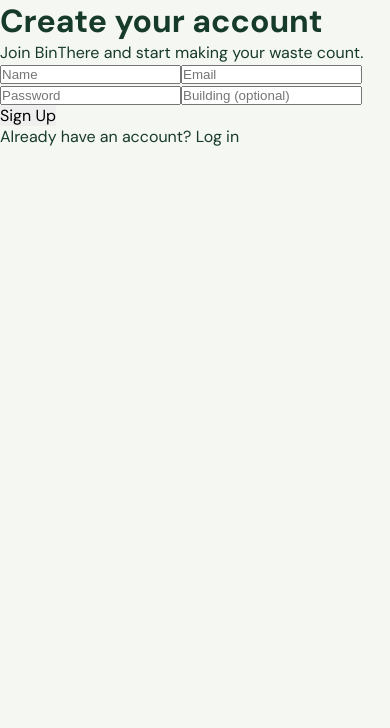
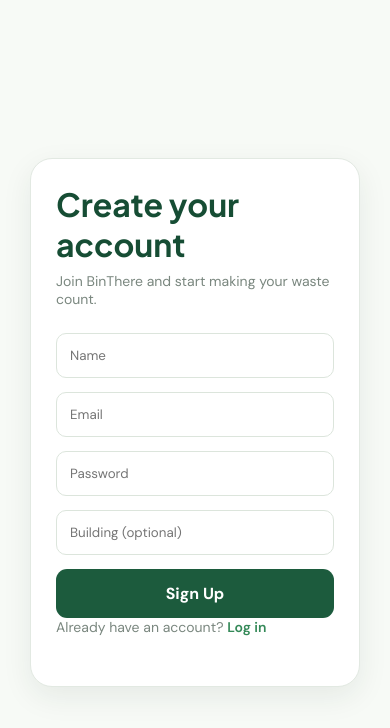
Before and after one commit to sanyawimax/bin-there, a React app in the folder frontend/: page /signup in a window 390 px wide. Shown: the top 728 px of the page. Built offline with nearby package versions, Linux system fonts and the light colour scheme; the HTML template or start-up script is replaced by a standard one.

Commit message:
Add rewards page and authentication UI

```diff
--- a/frontend/src/App.css
+++ b/frontend/src/App.css
@@ -700,3 +700,170 @@
   font-size: 12px;
   line-height: 1.5;
 }
+/* ---------- LOGIN / SIGNUP ---------- */
+
+.auth-page {
+  min-height: 100vh;
+  display: flex;
+  justify-content: center;
+  align-items: center;
+  padding: 30px;
+  background: #f7faf6;
+}
+
+.auth-card {
+  width: min(400px, 100%);
+  padding: 35px;
+  background: white;
+  border: 1px solid #e2e9e2;
+  border-radius: 22px;
+  box-shadow: 0 10px 30px rgba(27, 53, 38, 0.08);
+}
+
+.auth-card h1 {
+  font-family: 'Plus Jakarta Sans', sans-serif;
+  color: #164d34;
+  margin-bottom: 8px;
+}
+
+.auth-card > p {
+  color: #7a877f;
+  font-size: 14px;
+  margin-bottom: 25px;
+}
+
+.auth-card form {
+  display: flex;
+  flex-direction: column;
+  gap: 14px;
+}
+
+.auth-card input {
+  padding: 13px;
+  border: 1px solid #dce5dc;
+  border-radius: 10px;
+  font-family: inherit;
+  outline: none;
+}
+
+.auth-card input:focus {
+  border-color: #43a66b;
+}
+
+.auth-card button {
+  padding: 14px;
+  border: none;
+  border-radius: 11px;
+  background: #1c5b3d;
+  color: white;
+  font-weight: 700;
+  cursor: pointer;
+}
+
+.auth-card button:hover {
+  background: #164b32;
+}
+
+.auth-card .error-message {
+  color: #b34a43;
+  font-size: 13px;
+}
+
+.auth-card a {
+  color: #348958;
+  font-weight: 600;
+}
+
+
+/* ---------- REWARDS ---------- */
+
+.rewards-page {
+  min-height: 100vh;
+  padding-bottom: 100px;
+}
+
+.rewards-content {
+  width: min(1000px, 88%);
+  margin: 0 auto;
+  padding: 50px 0;
+}
+
+.rewards-heading {
+  margin-bottom: 30px;
+}
+
+.rewards-heading h2 {
+  font-family: 'Plus Jakarta Sans', sans-serif;
+  font-size: 42px;
+  color: #173b2b;
+}
+
+.rewards-heading p {
+  color: #718078;
+  margin-top: 8px;
+}
+
+.rewards-points {
+  padding: 20px;
+  margin-bottom: 25px;
+  border-radius: 18px;
+  background: #1c5b3d;
+  color: white;
+}
+
+.rewards-points strong {
+  font-size: 24px;
+}
+
+.rewards-points p {
+  color: #c9e3d2;
+  font-size: 12px;
+}
+
+.rewards-grid {
+  display: grid;
+  grid-template-columns: repeat(2, 1fr);
+  gap: 18px;
+}
+
+.reward-card {
+  padding: 22px;
+  background: white;
+  border: 1px solid #e2e9e2;
+  border-radius: 18px;
+}
+
+.reward-card h3 {
+  font-family: 'Plus Jakarta Sans', sans-serif;
+  margin-bottom: 8px;
+}
+
+.reward-card p {
+  color: #718078;
+  font-size: 13px;
+  line-height: 1.5;
+}
+
+.reward-button {
+  margin-top: 18px;
+  padding: 10px 15px;
+  border: none;
+  border-radius: 10px;
+  background: #43a66b;
+  color: white;
+  font-weight: 600;
+}
+
+@media (max-width: 650px) {
+  .auth-card {
+    padding: 25px;
+  }
+
+  .rewards-grid {
+    grid-template-columns: 1fr;
+  }
+
+  .rewards-heading h2 {
+    font-size: 34px;
+  }
+}
--- a/frontend/src/App.jsx
+++ b/frontend/src/App.jsx
@@ -1,11 +1,17 @@
-import { BrowserRouter, Routes, Route } from "react-router-dom";
 import "./App.css";
+
+import {
+  BrowserRouter,
+  Routes,
+  Route
+} from "react-router-dom";
 
 import Home from "./pages/Home";
 import Login from "./pages/Login";
 import Signup from "./pages/Signup";
 import Scan from "./pages/Scan";
 import Result from "./pages/Result";
+import Rewards from "./pages/Rewards";
 
 function App() {
   return (
@@ -16,6 +22,7 @@
         <Route path="/signup" element={<Signup />} />
         <Route path="/scan" element={<Scan />} />
         <Route path="/result" element={<Result />} />
+        <Route path="/rewards" element={<Rewards />} />
       </Routes>
     </BrowserRouter>
   );
--- a/frontend/src/pages/Home.jsx
+++ b/frontend/src/pages/Home.jsx
@@ -377,12 +377,10 @@
           </span>
         </Link>
 
-        <a href="#rewards">
-          🏆
-          <span>
-            Rewards
-          </span>
-        </a>
+        <Link to="/rewards">
+         🏆
+         <span>Rewards</span>
+        </Link>
 
         <a href="#market">
           🛍
--- a/frontend/src/pages/Login.jsx
+++ b/frontend/src/pages/Login.jsx
@@ -36,10 +36,8 @@
         return;
       }
 
-      // Save logged-in user information
       localStorage.setItem("user", JSON.stringify(data));
 
-      // Go to Home after successful login
       navigate("/");
     } catch (error) {
       console.error(error);
@@ -50,11 +48,14 @@
   };
 
   return (
-    <div className="login-page">
+    <div className="auth-page">
+      <div className="auth-card">
 
         <h1>Welcome back</h1>
 
-      <p>Log in to your BinThere account.</p>
+        <p>
+          Log in to your BinThere account.
+        </p>
 
         <form onSubmit={handleLogin}>
 
@@ -94,6 +95,7 @@
         </p>
 
       </div>
+    </div>
   );
 }
 
--- /dev/null
+++ b/frontend/src/pages/Rewards.jsx
@@ -0,0 +1,171 @@
+import { useEffect, useState } from "react";
+import { Link } from "react-router-dom";
+
+function Rewards() {
+  const [rewards, setRewards] = useState([]);
+  const [loading, setLoading] = useState(true);
+  const [error, setError] = useState("");
+
+  useEffect(() => {
+    const fetchRewards = async () => {
+      try {
+        const response = await fetch(
+          "http://127.0.0.1:5000/rewards"
+        );
+
+        if (!response.ok) {
+          throw new Error("Failed to fetch rewards");
+        }
+
+        const data = await response.json();
+
+        console.log("REWARDS:", data);
+
+        setRewards(data);
+      } catch (error) {
+        console.error("Rewards error:", error);
+        setError("Could not load rewards.");
+      } finally {
+        setLoading(false);
+      }
+    };
+
+    fetchRewards();
+  }, []);
+
+  return (
+    <div className="rewards-page">
+
+      {/* Header */}
+
+      <header className="top-bar">
+
+        <Link to="/" className="back-button">
+          ←
+        </Link>
+
+        <h1>Rewards</h1>
+
+        <div></div>
+
+      </header>
+
+
+      {/* Main content */}
+
+      <main className="rewards-content">
+
+        <section className="rewards-heading">
+
+          <p className="eyebrow">
+            BINTHERE REWARDS
+          </p>
+
+          <h2>
+            Turn your recycling
+            <br />
+            <span>into rewards.</span>
+          </h2>
+
+          <p>
+            Use your points to redeem rewards
+            while making a positive impact.
+          </p>
+
+        </section>
+
+
+        {/* Error */}
+
+        {error && (
+          <div className="scan-error">
+            ⚠️ {error}
+          </div>
+        )}
+
+
+        {/* Rewards */}
+
+        {loading ? (
+          <p>Loading rewards...</p>
+        ) : (
+          <section className="rewards-grid">
+
+            {rewards.map((reward) => (
+
+              <div
+                className="reward-card"
+                key={reward.id}
+              >
+
+                <div className="reward-icon">
+                  🎁
+                </div>
+
+
+                <div className="reward-info">
+
+                  <p className="card-label">
+                    {reward.partner}
+                  </p>
+
+                  <h3>
+                    {reward.name}
+                  </h3>
+
+                  <p>
+                    {reward.description}
+                  </p>
+
+                  <strong>
+                    ⭐ {reward.points_required} points
+                  </strong>
+
+                </div>
+
+
+                <button className="reward-button">
+                  Redeem
+                </button>
+
+              </div>
+
+            ))}
+
+          </section>
+        )}
+
+      </main>
+
+
+      {/* Bottom navigation */}
+
+      <nav className="bottom-nav">
+
+        <Link to="/">
+          ⌂
+          <span>Home</span>
+        </Link>
+
+        <Link to="/scan">
+          📷
+          <span>Scan</span>
+        </Link>
+
+        <Link to="/rewards">
+          🏆
+          <span>Rewards</span>
+        </Link>
+
+        <a href="#market">
+          🛍
+          <span>Market</span>
+        </a>
+
+      </nav>
+
+    </div>
+  );
+}
+
+export default Rewards;
--- a/frontend/src/pages/Signup.jsx
+++ b/frontend/src/pages/Signup.jsx
@@ -39,10 +39,8 @@
         return;
       }
 
-      // Signup successful
       alert("Account created successfully!");
 
-      // Go to login
       navigate("/login");
 
     } catch (error) {
@@ -54,7 +52,8 @@
   };
 
   return (
-    <div className="login-page">
+    <div className="auth-page">
+      <div className="auth-card">
 
         <h1>Create your account</h1>
 
@@ -115,6 +114,7 @@
         </p>
 
       </div>
+    </div>
   );
 }
 
```
Lines whose indentation alone changed are shown as unchanged.
